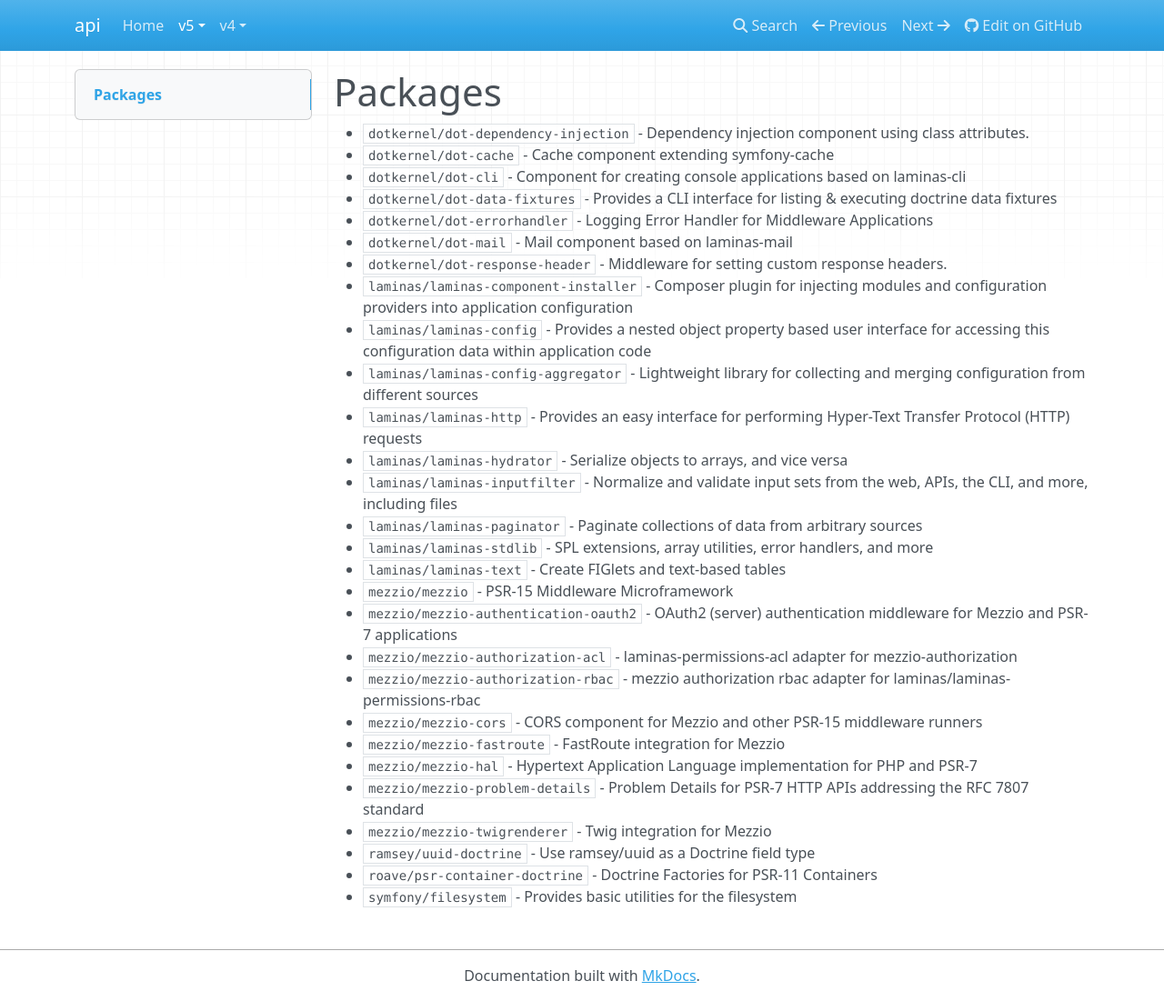
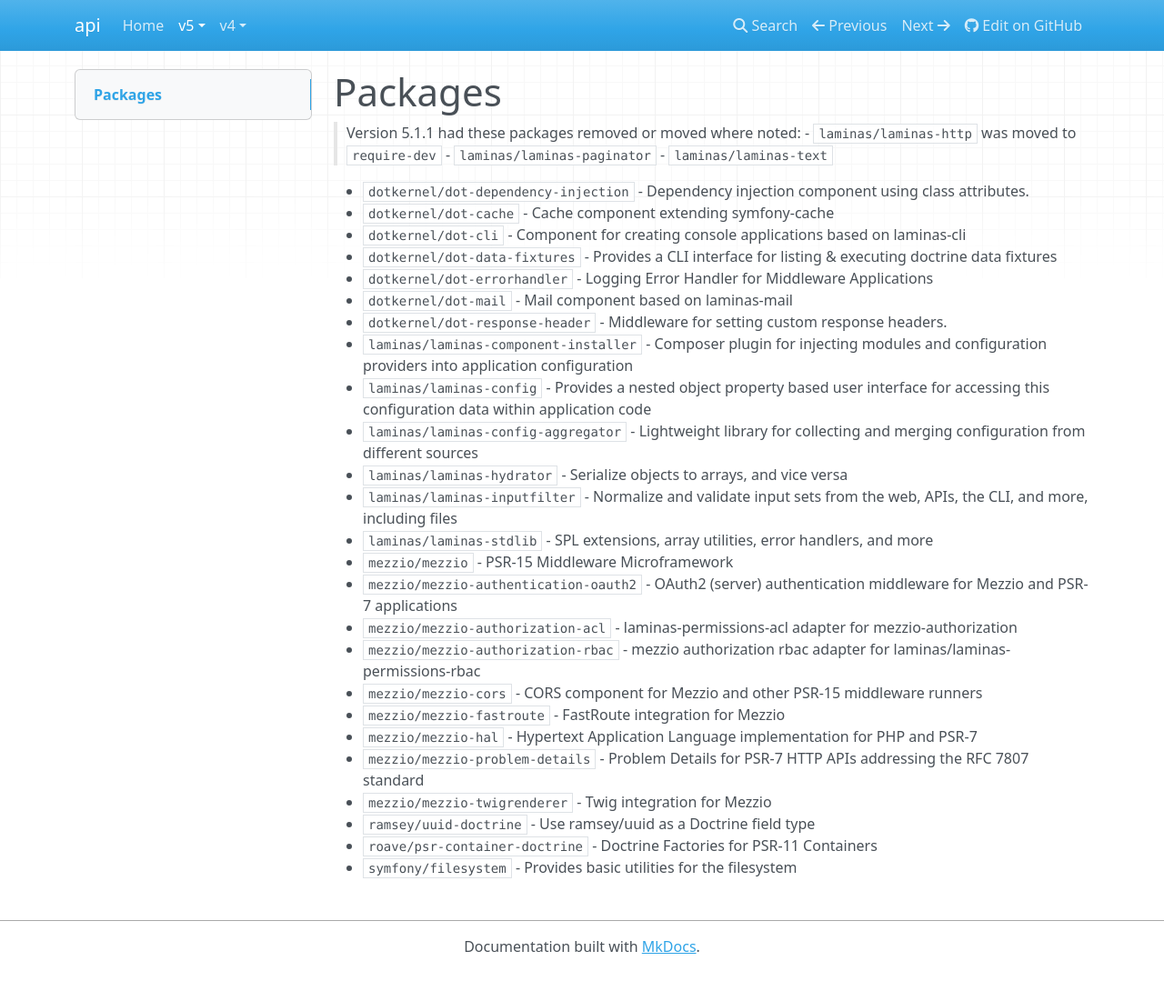
Before and after one commit to dotkernel/api-documentation, an MkDocs documentation site: the page built from docs/book/v5/introduction/packages.md, in a window 1280 px wide and 1101 px high. Shown: the whole window at 91% size. Built offline with MkDocs 1.6.1, drawn with Linux system fonts in a browser that asks for light colours; nearby versions of some CDN libraries.

Commit message:
updated packages
Signed-off-by: bidi <bidi@apidemia.com>

```diff
--- a/docs/book/v5/introduction/packages.md
+++ b/docs/book/v5/introduction/packages.md
@@ -1,4 +1,9 @@
 # Packages
+
+> Version 5.1.1 had these packages removed or moved where noted:
+> - `laminas/laminas-http` was moved to `require-dev`
+> - `laminas/laminas-paginator`
+> - `laminas/laminas-text`
 
 * `dotkernel/dot-dependency-injection` - Dependency injection component using class attributes.
 * `dotkernel/dot-cache` - Cache component extending symfony-cache
@@ -10,12 +15,9 @@
 * `laminas/laminas-component-installer` - Composer plugin for injecting modules and configuration providers into application configuration
 * `laminas/laminas-config` - Provides a nested object property based user interface for accessing this configuration data within application code
 * `laminas/laminas-config-aggregator` - Lightweight library for collecting and merging configuration from different sources
-* `laminas/laminas-http` - Provides an easy interface for performing Hyper-Text Transfer Protocol (HTTP) requests
 * `laminas/laminas-hydrator` - Serialize objects to arrays, and vice versa
 * `laminas/laminas-inputfilter` - Normalize and validate input sets from the web, APIs, the CLI, and more, including files
-* `laminas/laminas-paginator` - Paginate collections of data from arbitrary sources
 * `laminas/laminas-stdlib` - SPL extensions, array utilities, error handlers, and more
-* `laminas/laminas-text` - Create FIGlets and text-based tables
 * `mezzio/mezzio` - PSR-15 Middleware Microframework
 * `mezzio/mezzio-authentication-oauth2` - OAuth2 (server) authentication middleware for Mezzio and PSR-7 applications
 * `mezzio/mezzio-authorization-acl` - laminas-permissions-acl adapter for mezzio-authorization
```
